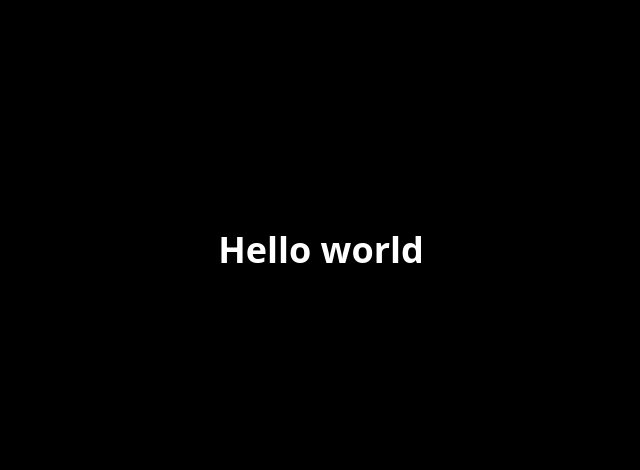
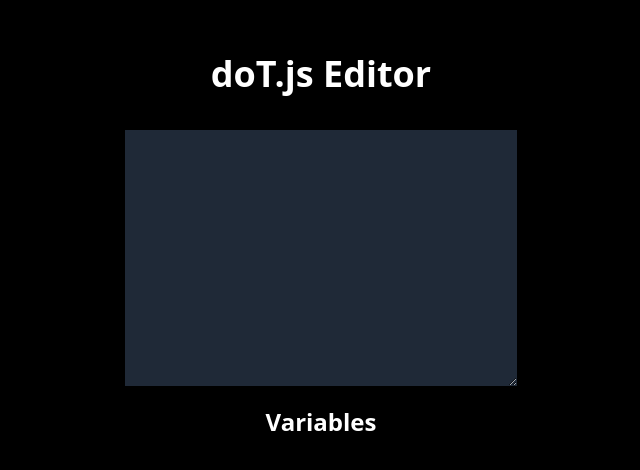
Before and after one commit to Lexuil/dot-editor, a Vue app: page / in a window 1280 px wide. Shown: the part 150-620 px from the top of the page, without its empty margins (319-959 px from the left). Built offline with nearby package versions, Linux system fonts and the light colour scheme.

Commit message:
Add simple template variables identification

```diff
--- a/src/App.vue
+++ b/src/App.vue
@@ -1,7 +1,47 @@
+<script setup lang="ts">
+import { ref, watch } from "vue"
+
+const editor = ref('')
+const variables = ref<string[]>([])
+
+const evaluateRegex = /\{\{([\s\S]+?)\}\}/g
+
+watch(editor, (text) => {
+  variables.value = [
+    ...text.matchAll(evaluateRegex)
+  ].map(match => match[1].slice(4))
+})
+</script>
+
 <template>
-  <main class="flex items-center justify-center bg-black min-h-screen">
+  <main class="flex flex-col gap-5 items-center justify-center bg-black min-h-screen">
     <h1 class="text-4xl font-bold text-white">
-      Hello world
+      doT.js Editor
     </h1>
+
+    <textarea
+      id="editor"
+      v-model="editor"
+      name="editor"
+      cols="39"
+      rows="10"
+      class="bg-gray-800 text-white p-2 mt-4"
+    />
+
+    <div class="flex flex-col gap-2">
+      <h2 class="text-2xl font-bold text-white">
+        Variables
+      </h2>
+
+      <ul class="flex flex-col gap-1">
+        <li
+          v-for="variable in variables"
+          :key="variable"
+          class="text-white"
+        >
+          {{ variable }}
+        </li>
+      </ul>
+    </div>
   </main>
 </template>
```
